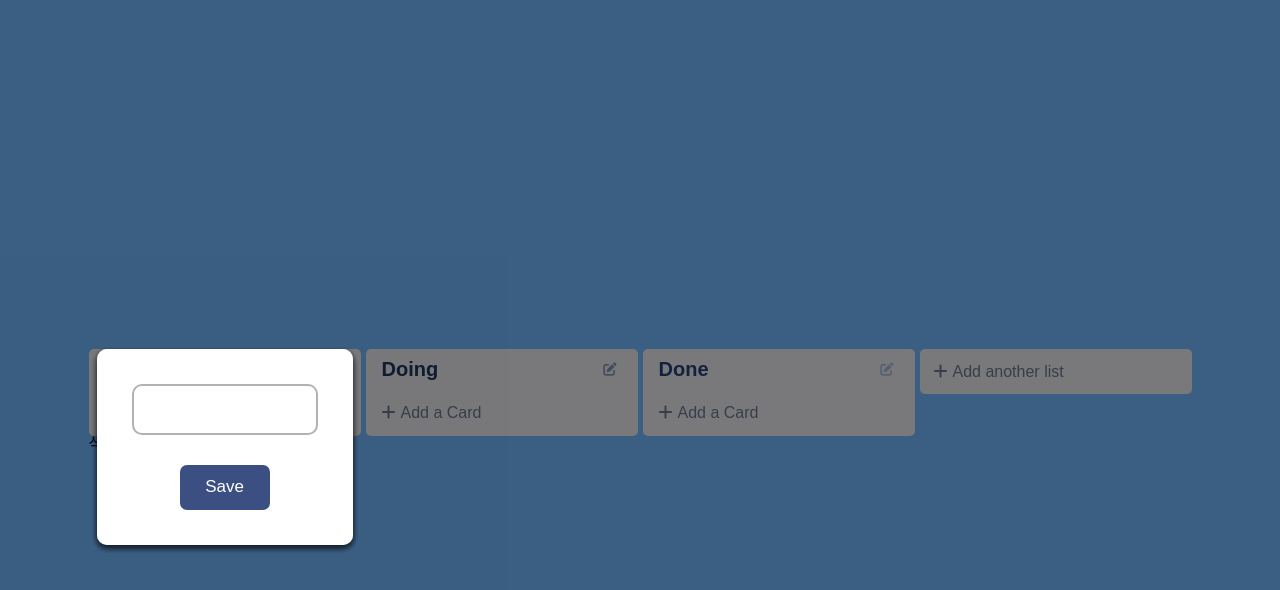
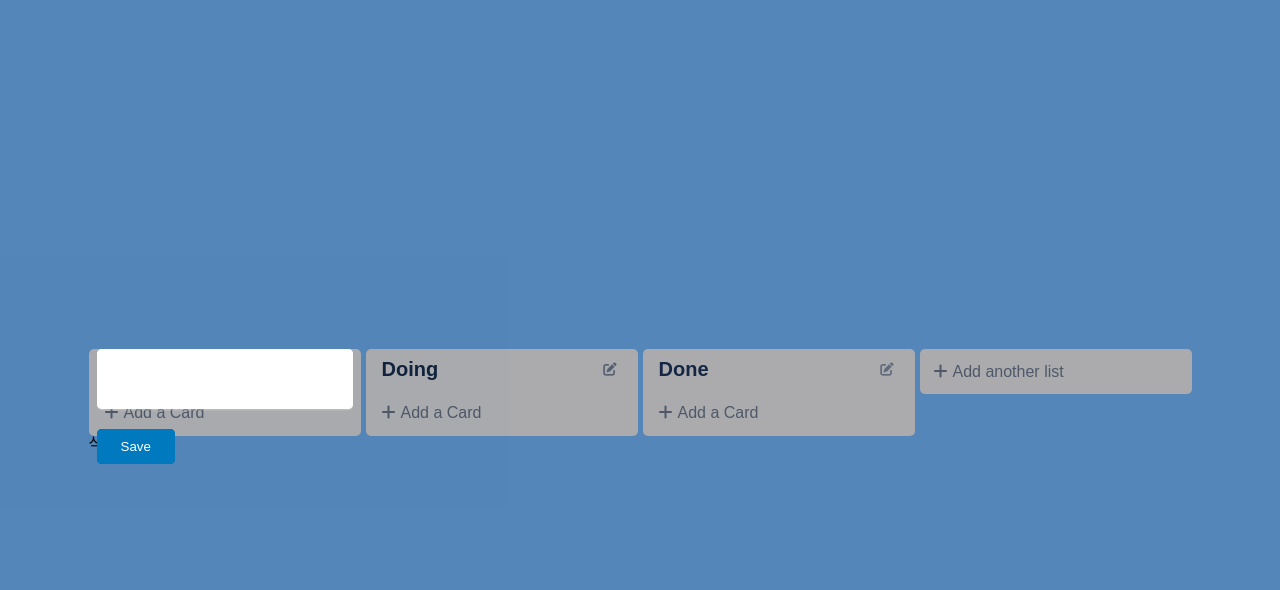
Before and after one commit to lee-yun-pyo/kanban-app, a React (Create React App) app: page / in a window 1280 px wide. Both pictures are taken after a click on the button 332 px from the left and 369 px from the top of the page. Shown: the top 590 px of the page. Built offline with nearby package versions, Linux system fonts and the light colour scheme.

Commit message:
Card 내용 수정 기능 구현

```diff
--- a/src/Components/DraggableTodo.tsx
+++ b/src/Components/DraggableTodo.tsx
@@ -1,4 +1,4 @@
-import React from "react";
+import React, { useState } from "react";
 import { Draggable } from "react-beautiful-dnd";
 import styled from "styled-components";
 import { modalState } from "../atoms";
@@ -9,7 +9,7 @@ const Card = styled.li<{ isDragging: boolean }>`
   background-color: #ffffff;
   border-radius: 5px;
   padding: 10px;
-  margin-bottom: 15px;
+  margin-bottom: 11px;
   box-shadow: ${(props) =>
     props.isDragging
       ? "0px 0px 2px rgba(0, 0, 0, 0.3)"
@@ -17,9 +17,11 @@ const Card = styled.li<{ isDragging: boolean }>`
   position: relative;
   :hover {
     background-color: #f4f5f7;
-  }
-  &:last-child {
-    background-color: red;
+    button {
+      i {
+        display: block;
+      }
+    }
   }
 `;
 
@@ -34,13 +36,13 @@ const EditBtn = styled.button`
   border-radius: 4px;
   background-color: transparent;
   :hover {
-    display: "";
     background-color: #dadbe2;
     i {
       color: #172b4d;
     }
   }
   i {
+    display: none;
     color: #6b778c;
   }
 `;
@@ -54,9 +56,11 @@ interface IDraggableProps {
 
 function DraggableTodo({ boardId, todoId, todoText, index }: IDraggableProps) {
   const setDisplayModal = useSetRecoilState(modalState);
+  const [id, setId] = useState("");
   const handleEdit = (event: React.MouseEvent<HTMLButtonElement>) => {
-    const card = event.currentTarget.parentElement;
+    const card = event.currentTarget.parentElement as HTMLLIElement;
     const cssInfo = card?.getBoundingClientRect();
+    setId(card?.id);
     if (cssInfo) {
       const left = cssInfo.left;
       const top = cssInfo.top;
@@ -69,6 +73,7 @@ function DraggableTodo({ boardId, todoId, todoText, index }: IDraggableProps) {
       <Draggable draggableId={todoId + ""} index={index}>
         {(provided, snapshot) => (
           <Card
+            id={boardId}
             ref={provided.innerRef}
             {...provided.dragHandleProps}
             {...provided.draggableProps}
@@ -81,7 +86,7 @@ function DraggableTodo({ boardId, todoId, todoText, index }: IDraggableProps) {
           </Card>
         )}
       </Draggable>
-      <ModalEditTodo toUse="toDoCard" boardId={boardId} index={index} />
+      {id === "" ? <></> : <ModalEditTodo boardId={id} index={index} />}
     </>
   );
 }
--- a/src/Components/ModalEditTodo.tsx
+++ b/src/Components/ModalEditTodo.tsx
@@ -16,10 +16,11 @@ const Modal = styled.div<{ showModal: boolean }>`
 `;
 
 const Overlay = styled.div`
-  background-color: rgba(0, 0, 0, 0.2);
+  background-color: rgba(0, 0, 0, 0.1);
   width: 100%;
   height: 100%;
   position: absolute;
+  z-index: 9;
 `;
 
 interface IContentProps {
@@ -29,85 +30,54 @@ interface IContentProps {
 }
 
 const Content = styled.div<IContentProps>`
-  background-color: #fff;
   position: absolute;
   top: ${(props) => String(props.top) + "px"};
   left: ${(props) => String(props.left) + "px"};
   width: ${(props) => String(props.width) + "px"};
-  padding: 35px;
-  border-radius: 10px;
-  box-shadow: 0 3px 6px rgba(0, 0, 0, 0.16), 0 3px 6px rgba(0, 0, 0, 0.23);
+  border-radius: 5px;
   display: flex;
   flex-direction: column;
   align-items: center;
-  @media (max-width: 420px) {
-    width: 330px;
-    padding: 30px;
-  }
+  z-index: 999;
 `;
 
 const Form = styled.form`
   display: flex;
   flex-direction: column;
-  align-items: center;
+  align-items: flex-start;
   width: 100%;
 `;
 
 const Input = styled.input`
   padding: 13px;
-  border-radius: 10px;
-  font-size: 18px;
+  border-radius: 5px;
   border: none;
-  border: 2px solid rgba(0, 0, 0, 0.3);
   width: 100%;
-  margin-bottom: 30px;
-  &:focus {
-    outline: none;
-    border-color: #273c75;
-  }
-  @media (max-width: 420px) {
-    font-size: 16px;
-    margin-bottom: 20px;
-  }
+  height: 60px;
+  margin-bottom: 20px;
+  outline: none;
+  box-shadow: 0px 1.5px 0px rgba(255, 255, 255, 0.1);
 `;
 
 const Btn = styled.button`
-  width: 90px;
-  height: 45px;
-  font-size: 17px;
-  background-color: rgba(39, 60, 117, 0.9);
+  padding: 10px 24px;
+  background-color: rgb(0, 121, 191);
   border: none;
   cursor: pointer;
-  border-radius: 7px;
+  border-radius: 5px;
   color: white;
   transition: all 0.1s ease-in-out;
   &:hover {
-    background-color: rgb(39, 60, 117);
-    box-shadow: 0px 7px 8px rgba(0, 0, 0, 0.05);
-  }
-  :first-child {
-    margin-right: 20px;
-    background-color: #fff;
-    border: 1px solid rgba(0, 0, 0, 0.2);
-    color: rgba(0, 0, 0, 0.5);
-    &:hover {
-      background-color: rgba(0, 0, 0, 0.05);
-      box-shadow: 0px 7px 8px rgba(0, 0, 0, 0.05);
-    }
-  }
-  @media (max-width: 420px) {
-    width: 75px;
-    height: 40px;
+    background-color: rgba(0, 121, 191, 0.8);
   }
 `;
 
 interface IModalEditProps {
-  toUse: string;
   boardId: string;
-  index?: number;
+  index: number;
 }
 
-function ModalEditTodo({ toUse, boardId, index }: IModalEditProps) {
+function ModalEditTodo({ boardId, index }: IModalEditProps) {
   const { register, handleSubmit } = useForm();
   const [displayModal, setDisplayModal] = useRecoilState(modalState);
   const setTodo = useSetRecoilState(todoState);
@@ -120,19 +90,20 @@ function ModalEditTodo({ toUse, boardId, index }: IModalEditProps) {
     });
   };
   const editTodo = ({ value }: any) => {
-    /* todo text 수정 코드 */
-    const editCard = {
+    const editedTodo = {
       id: Date.now(),
       text: value,
     };
     setTodo((oldTodos) => {
-      /* 수정 기능 구현 진행 중 */
-      //   const copyTodos = [...oldTodos[boardId]];
-      //   copyTodos.splice(index, 1, editCard);
-      return {
-        // ...oldTodos,
-        // [boardId]: copyTodos,
+      /* 수정 기능 구현 */
+      const allTodos = { ...oldTodos };
+      const editList = [...oldTodos[boardId]];
+      editList.splice(index, 1, editedTodo);
+      const newObj = {
+        [boardId]: editList,
       };
+      const result = Object.assign(allTodos, newObj);
+      return result;
     });
     setDisplayModal((prev) => {
       return {
@@ -141,15 +112,7 @@ function ModalEditTodo({ toUse, boardId, index }: IModalEditProps) {
       };
     });
   };
-  const addCategory = ({ value }: any) => {
-    /* 카테고리 추가 생성 코드 */
-    setTodo((oldTodos) => {
-      return {
-        ...oldTodos,
-        [value]: [],
-      };
-    });
-  };
+
   return (
     <Modal showModal={displayModal.isDisplay}>
       <Overlay onClick={hideModal} />
@@ -158,9 +121,7 @@ function ModalEditTodo({ toUse, boardId, index }: IModalEditProps) {
         left={displayModal.position[1]}
         width={displayModal.position[2]}
       >
-        <Form
-          onSubmit={handleSubmit(toUse === "category" ? addCategory : editTodo)}
-        >
+        <Form onSubmit={handleSubmit(editTodo)}>
           <Input {...register("value", { required: true })} />
           <Btn type="submit">Save</Btn>
         </Form>
```
